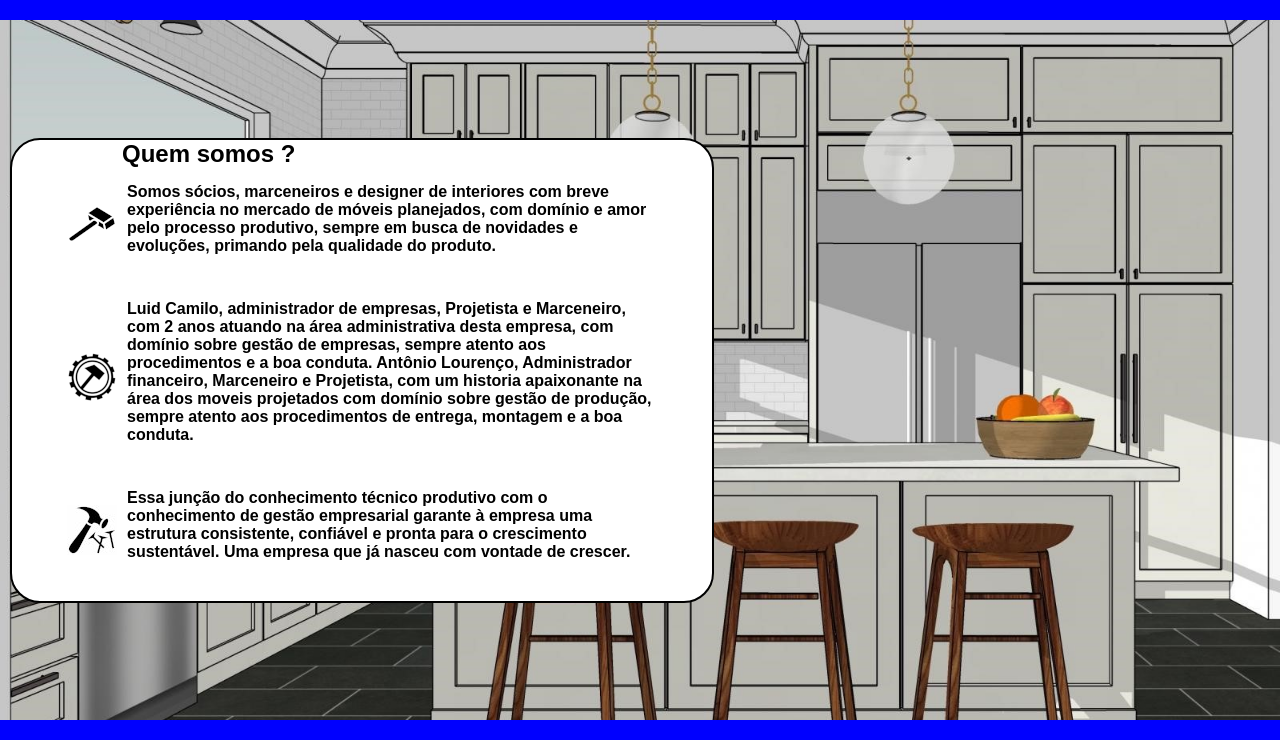
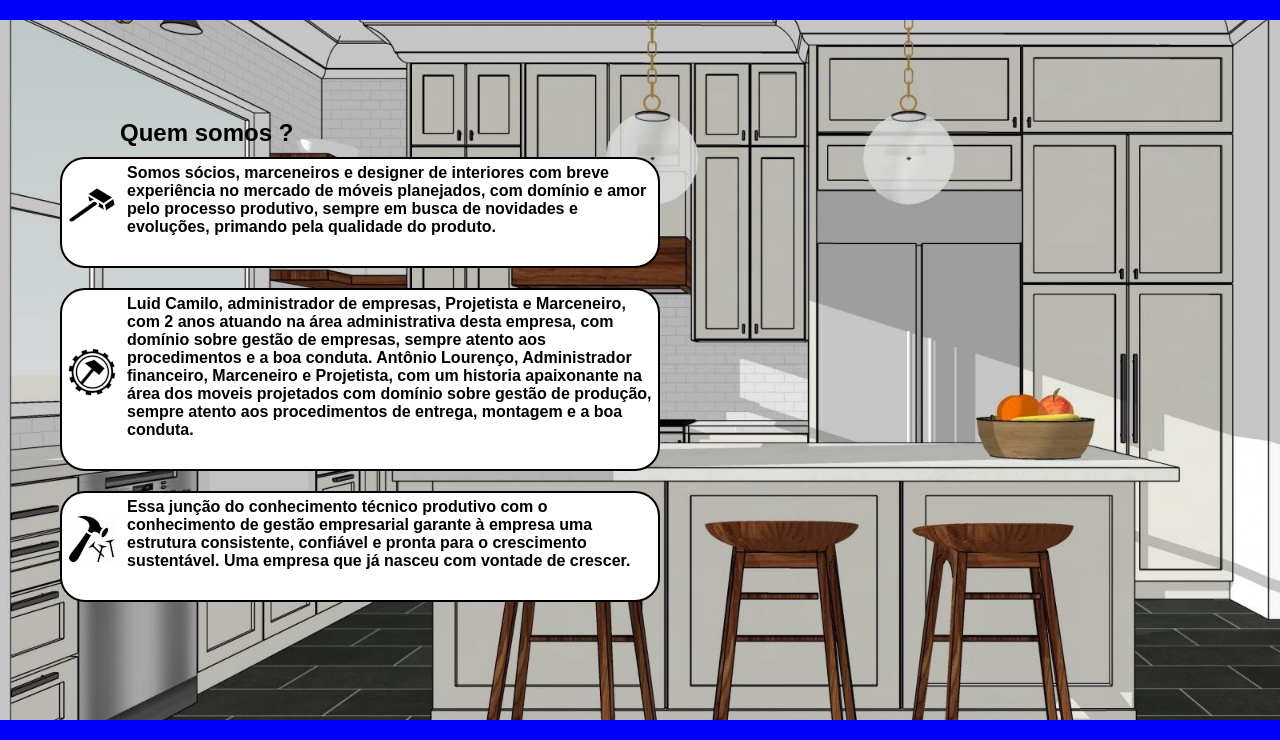
Before and after one commit to DiogoGuilhermeC/projeto-madeirarte, a plain HTML site: page index.html in a window 1280 px wide. Shown: the part 907-1647 px from the top of the page. Drawn offline with Linux system fonts and the light colour scheme.

Commit message:
algumas mudanças

```diff
--- a/estilos/media-query.css
+++ b/estilos/media-query.css
@@ -32,22 +32,25 @@
     #portfolio {
         display: flex;
         height: 80vh;
-        background-attachment: fixed;
+
     }
 
    #quemsomos {
-    background-color: white;
     width: 600px;
     margin: auto;
     margin-left: 10px;
     padding: 0px 50px;
-    border: 2px solid black;
-    border-radius: 30px;
+
    }
 
   .texto {
+
+    justify-content: space-around;
     padding-bottom: 20px;
+
   }
+
+
 
 }
 
--- a/estilos/style.css
+++ b/estilos/style.css
@@ -72,6 +72,7 @@ main h2 {
 
 #portfolio {
     display: flex;
+    height: 700px;
     padding: 30px 0px;
     margin: 20px 0px;
     background: url(../imagens/cozinha-modelada.jpg);
@@ -97,10 +98,12 @@ main h2 {
 }
 
 .texto {
-    background-color: transparent;
+    font-size: 1em;
     padding: 5px;
-    margin-bottom: 10px;
-
+    margin-bottom: 20px;
+    background-color: white;
+    border: 2px solid black;
+    border-radius: 25px;
 
 }
 
--- a/index.html
+++ b/index.html
@@ -14,7 +14,7 @@
 
         <nav>
             <ul>
-                <li><a href="#" target="_blank">Portfólio</a></li>
+                <li><a href="#portfolio" target="_blank">Portfólio</a></li>
                 <li><a href="#" target="_blank">Instagram</a></li>
             </ul>
         </nav>
```
